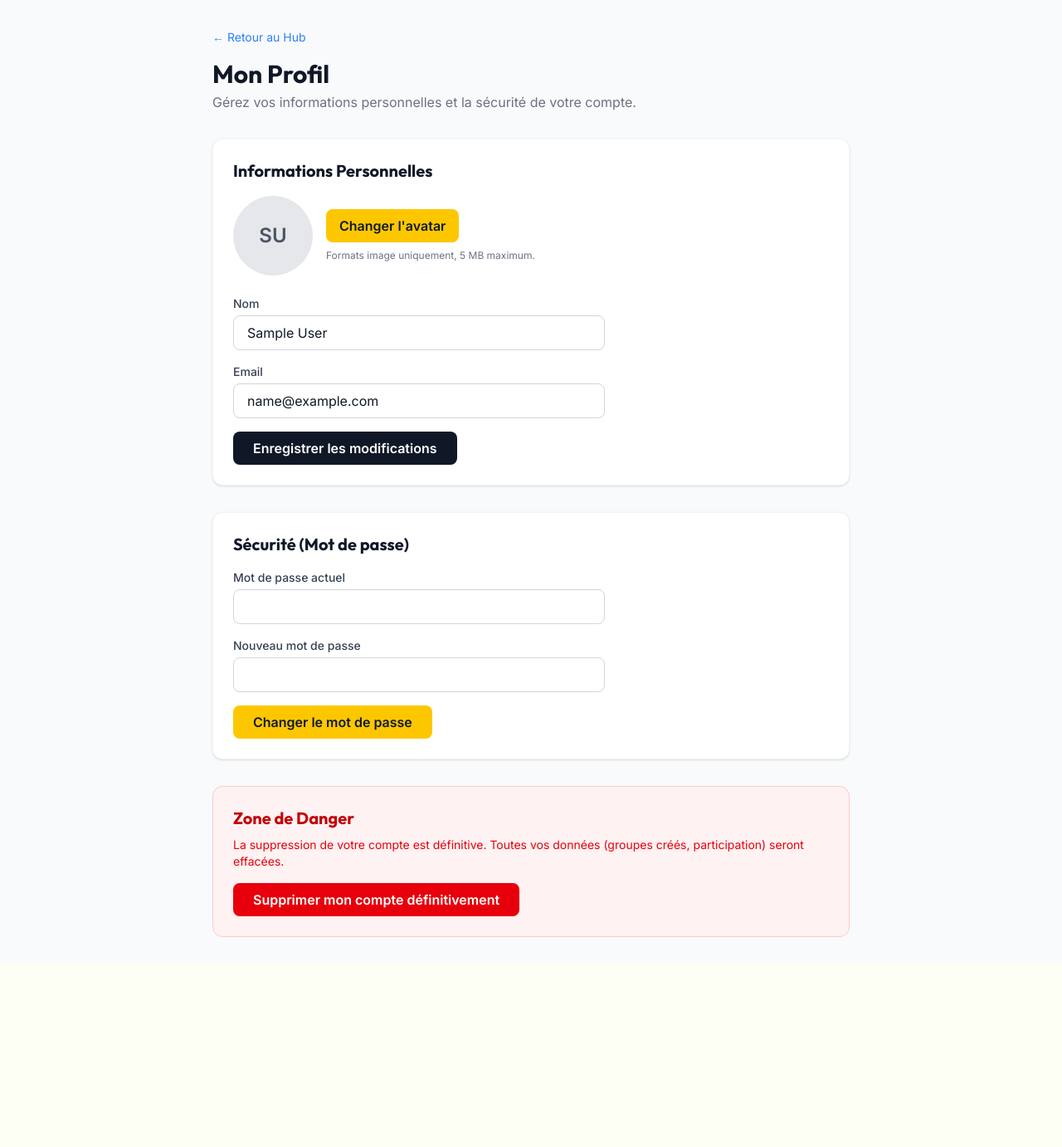
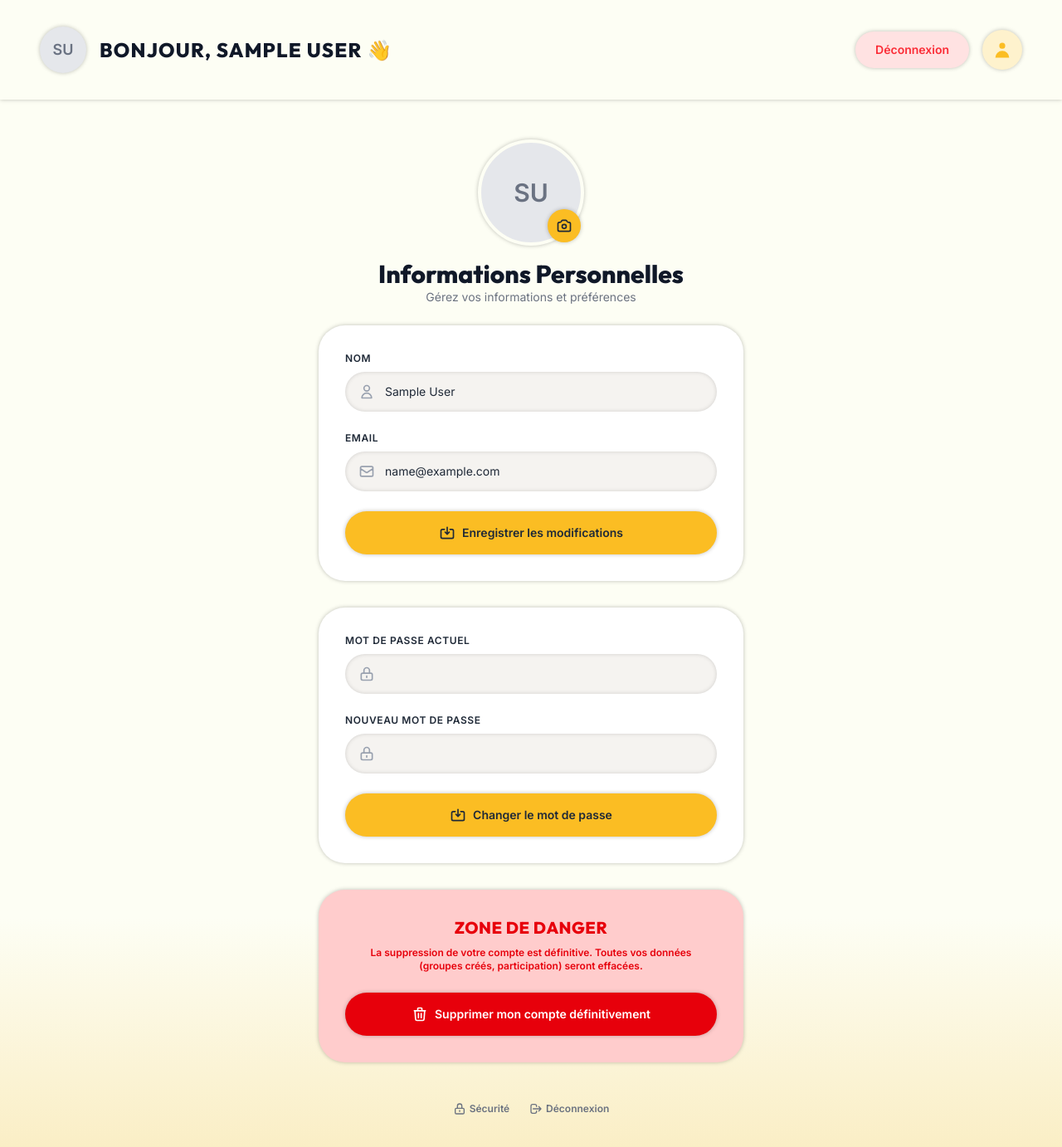
Before and after one commit to NicolasZubizarreta/golden-hour, a React app in the folder frontend/: page /profile in a window 1280 px wide. Shown: the whole page at 83% size. Before the commit the page ends 1161 px from the top, so only its background shows below. Built offline with nearby package versions, Linux system fonts and the light colour scheme; no server answers; sample sign-in values are in the browser's storage; the HTML template or start-up script is replaced by a standard one.

Commit message:
feat: design de la page profil, header cliquable et fix perte d'avatar au login

```diff
--- a/frontend/src/pages/Profile.jsx
+++ b/frontend/src/pages/Profile.jsx
@@ -26,7 +26,6 @@ export default function Profile() {
   const [isDeleting, setIsDeleting] = useState(false);
   const avatarInputRef = useRef(null);
 
-  // Remplir les champs avec les infos de l'utilisateur au chargement
   useEffect(() => {
     if (user) {
       setName(user.name || '');
@@ -36,10 +35,7 @@ export default function Profile() {
 
   const handleAvatarUpload = async (event) => {
     const file = event.target.files?.[0];
-
-    if (!file) {
-      return;
-    }
+    if (!file) return;
 
     setAvatarMessage({ type: '', text: '' });
     setIsUploadingAvatar(true);
@@ -61,7 +57,6 @@ export default function Profile() {
     }
   };
 
-  // METTRE À JOUR LES INFOS (PUT /api/users/me)
   const handleUpdateInfo = async (e) => {
     e.preventDefault();
     setInfoMessage({ type: '', text: '' });
@@ -69,12 +64,8 @@ export default function Profile() {
 
     try {
       const { data } = await api.put('/users/me', { name, email });
-
-      // On met à jour le store Zustand avec les nouvelles infos (data.user)
       setUser(data.user);
       setInfoMessage({ type: 'success', text: 'Informations mises à jour avec succès.' });
-
-      // On efface le message de succès après 3s
       setTimeout(() => setInfoMessage({ type: '', text: '' }), 3000);
     } catch (err) {
       setInfoMessage({ type: 'error', text: getApiErrorMessage(err, 'Erreur lors de la mise à jour.') });
@@ -83,7 +74,6 @@ export default function Profile() {
     }
   };
 
-  // METTRE À JOUR LE MOT DE PASSE (PUT /api/users/me/password)
   const handleUpdatePassword = async (e) => {
     e.preventDefault();
     setPasswordMessage({ type: '', text: '' });
@@ -91,7 +81,6 @@ export default function Profile() {
 
     try {
       await api.put('/users/me/password', { oldPassword: currentPassword, newPassword });
-
       setPasswordMessage({ type: 'success', text: 'Mot de passe modifié avec succès.' });
       setCurrentPassword('');
       setNewPassword('');
@@ -103,7 +92,6 @@ export default function Profile() {
     }
   };
 
-  // SUPPRIMER LE COMPTE (DELETE /api/users/me)
   const handleDeleteAccount = async () => {
     if (!window.confirm("🚨 DANGER : Voulez-vous vraiment supprimer votre compte ? Cette action est IRRÉVERSIBLE et supprimera toutes vos données.")) {
       return;
@@ -112,10 +100,8 @@ export default function Profile() {
     setIsDeleting(true);
     try {
       await api.delete('/users/me');
-
-      // Si succès, on déconnecte l'utilisateur (qui efface le store et le localStorage)
       logout();
-      navigate('/'); // Retour à l'accueil public
+      navigate('/');
     } catch (err) {
       alert(getApiErrorMessage(err, 'Erreur lors de la suppression.'));
       setIsDeleting(false);
@@ -123,31 +109,64 @@ export default function Profile() {
   };
 
   return (
-    <div className="min-h-screen bg-gray-50 p-8">
-      <div className="max-w-3xl mx-auto">
-        {/* HEADER */}
-        <div className="mb-8">
-          <Link to="/hub" className="text-sm text-blue-500 hover:underline mb-4 inline-block">← Retour au Hub</Link>
-          <h1 className="text-3xl font-bold">Mon Profil</h1>
-          <p className="text-gray-500 mt-1">Gérez vos informations personnelles et la sécurité de votre compte.</p>
-        </div>
+    <div className="relative min-h-screen flex flex-col bg-gradient-to-b from-golden-bg from-80% to-[#faeec5] font-inter text-golden-text">
 
-        <div className="space-y-8">
+      {/* =========================================
+          HEADER (py-32px + shadow-halo)
+      ========================================= */}
+      <header className="relative z-20 bg-golden-bg shadow-halo">
+        <div className="container-golden py-[32px] flex flex-col md:flex-row justify-between items-center gap-6">
 
-          {/* BLOC 1 : INFOS PERSONNELLES */}
-          <div className="bg-white p-6 rounded-xl shadow-sm border border-gray-100">
-            <h2 className="text-xl font-bold mb-4">Informations Personnelles</h2>
-
-            <div className="flex flex-col sm:flex-row sm:items-center gap-4 mb-6">
-              <div className="w-24 h-24 rounded-full overflow-hidden bg-gray-200 border border-gray-200 flex items-center justify-center text-2xl font-bold text-gray-600">
+          {/* Avatar & Bonjour (Lien vers le Hub) */}
+          <Link to="/hub" className="flex items-center gap-4 hover:scale-[1.02] transition-transform cursor-pointer">
+            <div className="w-14 h-14 rounded-full overflow-hidden bg-gray-200 shadow-halo flex items-center justify-center text-lg font-bold text-gray-500">
               {user?.avatar ? (
-                  <img src={getMediaUrl(user.avatar)} alt={`Avatar de ${user.name}`} className="w-full h-full object-cover" />
+                <img src={getMediaUrl(user.avatar)} alt="Avatar" className="w-full h-full object-cover" />
               ) : (
-                  getInitials(user?.name)
+                getInitials(user?.name || 'A')
               )}
             </div>
+            <h1 className="font-outfit font-black text-2xl uppercase tracking-wider text-gray-900">
+              Bonjour, {user?.name || 'Aventurier'} 👋
+            </h1>
+          </Link>
 
-              <div>
+          {/* Actions (Déconnexion & Profil) */}
+          <div className="flex items-center gap-4">
+            <button onClick={logout} className="px-6 py-3 bg-red-100 text-red-500 font-bold rounded-full shadow-halo hover:bg-red-200 transition text-sm cursor-pointer">
+              Déconnexion
+            </button>
+            <Link to="/profile" className="w-12 h-12 bg-[#fef2cd] text-golden-primary shadow-halo rounded-full flex items-center justify-center hover:scale-105 transition-transform cursor-pointer">
+              <svg className="w-6 h-6" fill="currentColor" viewBox="0 0 20 20"><path fillRule="evenodd" d="M10 9a3 3 0 100-6 3 3 0 000 6zm-7 9a7 7 0 1114 0H3z" clipRule="evenodd"></path></svg>
+            </Link>
+          </div>
+        </div>
+      </header>
+
+      {/* =========================================
+          MAIN (py-48px)
+      ========================================= */}
+      <main className="flex-1 container-golden py-[48px] flex flex-col items-center justify-center">
+
+        <div className="w-full max-w-lg space-y-8 flex flex-col items-center">
+
+          {/* AVATAR UPLOAD SECTION */}
+          <div className="flex flex-col items-center mb-6">
+            <div className="relative mb-4">
+              <div className="w-32 h-32 rounded-full overflow-hidden bg-gray-200 shadow-halo border-4 border-golden-bg flex items-center justify-center text-3xl font-bold text-gray-500">
+                {user?.avatar ? (
+                  <img src={getMediaUrl(user.avatar)} alt="Avatar" className="w-full h-full object-cover" />
+                ) : (
+                  getInitials(user?.name || 'A')
+                )}
+              </div>
+              <button
+                onClick={() => avatarInputRef.current?.click()}
+                disabled={isUploadingAvatar}
+                className="absolute bottom-1 right-1 bg-golden-primary text-golden-text w-10 h-10 rounded-full flex items-center justify-center shadow-halo hover:scale-110 transition-transform cursor-pointer disabled:cursor-not-allowed"
+              >
+                <svg className="w-5 h-5" fill="none" stroke="currentColor" viewBox="0 0 24 24"><path strokeLinecap="round" strokeLinejoin="round" strokeWidth="2" d="M3 9a2 2 0 012-2h.93a2 2 0 001.664-.89l.812-1.22A2 2 0 0110.07 4h3.86a2 2 0 011.664.89l.812 1.22A2 2 0 0018.07 7H19a2 2 0 012 2v9a2 2 0 01-2 2H5a2 2 0 01-2-2V9z"></path><path strokeLinecap="round" strokeLinejoin="round" strokeWidth="2" d="M15 13a3 3 0 11-6 0 3 3 0 016 0z"></path></svg>
+              </button>
               <input
                 ref={avatarInputRef}
                 type="file"
@@ -155,119 +174,145 @@ export default function Profile() {
                 className="hidden"
                 onChange={handleAvatarUpload}
               />
-                <button
-                  type="button"
-                  onClick={() => avatarInputRef.current?.click()}
-                  disabled={isUploadingAvatar}
-                  className="bg-yellow-400 text-gray-900 font-bold py-2 px-4 rounded-lg hover:bg-yellow-500 transition disabled:opacity-50"
-                >
-                  {isUploadingAvatar ? "Upload..." : "Changer l'avatar"}
-                </button>
-                <p className="text-xs text-gray-500 mt-2">Formats image uniquement, 5 MB maximum.</p>
-              </div>
             </div>
 
+            <h2 className="text-3xl font-outfit font-black text-gray-900">Informations Personnelles</h2>
+            <p className="text-sm text-golden-muted">Gérez vos informations et préférences</p>
+
             {avatarMessage.text && (
-              <div className={`p-3 rounded mb-4 text-sm ${avatarMessage.type === 'error' ? 'bg-red-100 text-red-700' : 'bg-green-100 text-green-700'}`}>
+              <div className={`mt-4 p-3 rounded-2xl text-sm font-medium w-full text-center ${avatarMessage.type === 'error' ? 'bg-red-50 text-red-600 border border-red-200' : 'bg-green-50 text-green-600 border border-green-200'}`}>
                 {avatarMessage.text}
               </div>
             )}
+          </div>
 
+          {/* BLOC 1 : INFOS PERSONNELLES */}
+          <div className="bg-golden-card p-8 rounded-[2rem] shadow-halo w-full">
             {infoMessage.text && (
-              <div className={`p-3 rounded mb-4 text-sm ${infoMessage.type === 'error' ? 'bg-red-100 text-red-700' : 'bg-green-100 text-green-700'}`}>
+              <div className={`p-3 rounded-2xl mb-6 text-sm text-center font-medium ${infoMessage.type === 'error' ? 'bg-red-50 text-red-600 border border-red-200' : 'bg-green-50 text-green-600 border border-green-200'}`}>
                 {infoMessage.text}
               </div>
             )}
 
-            <form onSubmit={handleUpdateInfo} className="space-y-4 max-w-md">
+            <form onSubmit={handleUpdateInfo} className="space-y-6">
               <div>
-                <label className="block text-sm font-medium text-gray-700 mb-1">Nom</label>
+                <label className="block text-xs font-bold text-golden-text uppercase tracking-wider mb-2">Nom</label>
+                <div className="relative flex items-center">
+                  <svg className="absolute left-4 w-5 h-5 text-gray-400" fill="none" stroke="currentColor" viewBox="0 0 24 24"><path strokeLinecap="round" strokeLinejoin="round" strokeWidth="2" d="M16 7a4 4 0 11-8 0 4 4 0 018 0zM12 14a7 7 0 00-7 7h14a7 7 0 00-7-7z"></path></svg>
                   <input
                     type="text"
                     required
                     value={name}
                     onChange={(e) => setName(e.target.value)}
-                  className="w-full border border-gray-300 rounded-lg px-4 py-2 focus:ring-2 focus:ring-yellow-400 focus:outline-none"
+                    className="w-full bg-golden-input shadow-creuse rounded-full py-3.5 pl-12 pr-5 text-golden-text placeholder-gray-400 focus:outline-none focus:ring-2 focus:ring-golden-primary transition-all text-sm"
                   />
                 </div>
+              </div>
+
               <div>
-                <label className="block text-sm font-medium text-gray-700 mb-1">Email</label>
+                <label className="block text-xs font-bold text-golden-text uppercase tracking-wider mb-2">Email</label>
+                <div className="relative flex items-center">
+                  <svg className="absolute left-4 w-5 h-5 text-gray-400" fill="none" stroke="currentColor" viewBox="0 0 24 24"><path strokeLinecap="round" strokeLinejoin="round" strokeWidth="2" d="M3 8l7.89 5.26a2 2 0 002.22 0L21 8M5 19h14a2 2 0 002-2V7a2 2 0 00-2-2H5a2 2 0 00-2 2v10a2 2 0 002 2z"></path></svg>
                   <input
                     type="email"
                     required
                     value={email}
                     onChange={(e) => setEmail(e.target.value)}
-                  className="w-full border border-gray-300 rounded-lg px-4 py-2 focus:ring-2 focus:ring-yellow-400 focus:outline-none"
+                    className="w-full bg-golden-input shadow-creuse rounded-full py-3.5 pl-12 pr-5 text-golden-text placeholder-gray-400 focus:outline-none focus:ring-2 focus:ring-golden-primary transition-all text-sm"
                   />
                 </div>
+              </div>
+
               <button
                 type="submit"
                 disabled={isUpdatingInfo}
-                className="bg-gray-900 text-white font-bold py-2 px-6 rounded-lg hover:bg-gray-800 transition disabled:opacity-50"
+                className="w-full bg-golden-primary text-golden-text font-bold text-sm py-4 rounded-full shadow-halo hover:scale-[1.02] transition-transform mt-2 flex items-center justify-center gap-2 cursor-pointer disabled:cursor-not-allowed"
               >
+                <svg className="w-5 h-5" fill="none" stroke="currentColor" viewBox="0 0 24 24"><path strokeLinecap="round" strokeLinejoin="round" strokeWidth="2" d="M8 7H5a2 2 0 00-2 2v9a2 2 0 002 2h14a2 2 0 002-2V9a2 2 0 00-2-2h-3m-1 4l-3 3m0 0l-3-3m3 3V4"></path></svg>
                 {isUpdatingInfo ? 'Enregistrement...' : 'Enregistrer les modifications'}
               </button>
             </form>
           </div>
 
           {/* BLOC 2 : SÉCURITÉ */}
-          <div className="bg-white p-6 rounded-xl shadow-sm border border-gray-100">
-            <h2 className="text-xl font-bold mb-4">Sécurité (Mot de passe)</h2>
-
+          <div className="bg-golden-card p-8 rounded-[2rem] shadow-halo w-full">
             {passwordMessage.text && (
-              <div className={`p-3 rounded mb-4 text-sm ${passwordMessage.type === 'error' ? 'bg-red-100 text-red-700' : 'bg-green-100 text-green-700'}`}>
+              <div className={`p-3 rounded-2xl mb-6 text-sm text-center font-medium ${passwordMessage.type === 'error' ? 'bg-red-50 text-red-600 border border-red-200' : 'bg-green-50 text-green-600 border border-green-200'}`}>
                 {passwordMessage.text}
               </div>
             )}
 
-            <form onSubmit={handleUpdatePassword} className="space-y-4 max-w-md">
+            <form onSubmit={handleUpdatePassword} className="space-y-6">
               <div>
-                <label className="block text-sm font-medium text-gray-700 mb-1">Mot de passe actuel</label>
+                <label className="block text-xs font-bold text-golden-text uppercase tracking-wider mb-2">Mot de passe actuel</label>
+                <div className="relative flex items-center">
+                  <svg className="absolute left-4 w-5 h-5 text-gray-400" fill="none" stroke="currentColor" viewBox="0 0 24 24"><path strokeLinecap="round" strokeLinejoin="round" strokeWidth="2" d="M12 15v2m-6 4h12a2 2 0 002-2v-6a2 2 0 00-2-2H6a2 2 0 00-2 2v6a2 2 0 002 2zm10-10V7a4 4 0 00-8 0v4h8z"></path></svg>
                   <input
                     type="password"
                     required
                     value={currentPassword}
                     onChange={(e) => setCurrentPassword(e.target.value)}
-                  className="w-full border border-gray-300 rounded-lg px-4 py-2 focus:ring-2 focus:ring-yellow-400 focus:outline-none"
+                    className="w-full bg-golden-input shadow-creuse rounded-full py-3.5 pl-12 pr-5 text-golden-text placeholder-gray-400 focus:outline-none focus:ring-2 focus:ring-golden-primary transition-all text-sm"
                   />
                 </div>
+              </div>
+
               <div>
-                <label className="block text-sm font-medium text-gray-700 mb-1">Nouveau mot de passe</label>
+                <label className="block text-xs font-bold text-golden-text uppercase tracking-wider mb-2">Nouveau mot de passe</label>
+                <div className="relative flex items-center">
+                  <svg className="absolute left-4 w-5 h-5 text-gray-400" fill="none" stroke="currentColor" viewBox="0 0 24 24"><path strokeLinecap="round" strokeLinejoin="round" strokeWidth="2" d="M12 15v2m-6 4h12a2 2 0 002-2v-6a2 2 0 00-2-2H6a2 2 0 00-2 2v6a2 2 0 002 2zm10-10V7a4 4 0 00-8 0v4h8z"></path></svg>
                   <input
                     type="password"
                     required
                     value={newPassword}
                     onChange={(e) => setNewPassword(e.target.value)}
-                  className="w-full border border-gray-300 rounded-lg px-4 py-2 focus:ring-2 focus:ring-yellow-400 focus:outline-none"
+                    className="w-full bg-golden-input shadow-creuse rounded-full py-3.5 pl-12 pr-5 text-golden-text placeholder-gray-400 focus:outline-none focus:ring-2 focus:ring-golden-primary transition-all text-sm"
                   />
                 </div>
+              </div>
+
               <button
                 type="submit"
                 disabled={isUpdatingPassword}
-                className="bg-yellow-400 text-gray-900 font-bold py-2 px-6 rounded-lg hover:bg-yellow-500 transition disabled:opacity-50"
+                className="w-full bg-golden-primary text-golden-text font-bold text-sm py-4 rounded-full shadow-halo hover:scale-[1.02] transition-transform mt-2 flex items-center justify-center gap-2 cursor-pointer disabled:cursor-not-allowed"
               >
+                <svg className="w-5 h-5" fill="none" stroke="currentColor" viewBox="0 0 24 24"><path strokeLinecap="round" strokeLinejoin="round" strokeWidth="2" d="M8 7H5a2 2 0 00-2 2v9a2 2 0 002 2h14a2 2 0 002-2V9a2 2 0 00-2-2h-3m-1 4l-3 3m0 0l-3-3m3 3V4"></path></svg>
                 {isUpdatingPassword ? 'Modification...' : 'Changer le mot de passe'}
               </button>
             </form>
           </div>
 
           {/* BLOC 3 : ZONE DE DANGER */}
-          <div className="bg-red-50 p-6 rounded-xl border border-red-200">
-            <h2 className="text-xl font-bold text-red-700 mb-2">Zone de Danger</h2>
-            <p className="text-sm text-red-600 mb-4">
+          <div className="bg-[#ffcccc] p-8 rounded-[2rem] w-full text-center shadow-halo">
+            <h2 className="text-xl font-black text-red-600 mb-2 uppercase tracking-wide">Zone de Danger</h2>
+            <p className="text-xs font-bold text-red-600 mb-6 px-4">
               La suppression de votre compte est définitive. Toutes vos données (groupes créés, participation) seront effacées.
             </p>
             <button
               onClick={handleDeleteAccount}
               disabled={isDeleting}
-              className="bg-red-600 text-white font-bold py-2 px-6 rounded-lg hover:bg-red-700 transition disabled:opacity-50"
+              className="w-full bg-red-600 text-white font-bold text-sm py-4 rounded-full shadow-halo hover:bg-red-700 hover:scale-[1.02] transition-transform flex items-center justify-center gap-2 cursor-pointer disabled:cursor-not-allowed"
             >
-              {isDeleting ? 'Suppression en cours...' : 'Supprimer mon compte définitivement'}
+              <svg className="w-5 h-5" fill="none" stroke="currentColor" viewBox="0 0 24 24"><path strokeLinecap="round" strokeLinejoin="round" strokeWidth="2" d="M19 7l-.867 12.142A2 2 0 0116.138 21H7.862a2 2 0 01-1.995-1.858L5 7m5 4v6m4-6v6m1-10V4a1 1 0 00-1-1h-4a1 1 0 00-1 1v3M4 7h16"></path></svg>
+              {isDeleting ? 'Suppression...' : 'Supprimer mon compte définitivement'}
             </button>
           </div>
 
         </div>
-      </div>
+      </main>
+
+      {/* FOOTER TEXT */}
+      <footer className="w-full flex justify-center gap-6 text-xs font-bold text-golden-muted pb-10">
+        <Link to="/privacy" className="hover:text-golden-text flex items-center gap-1 cursor-pointer">
+          <svg className="w-4 h-4" fill="none" stroke="currentColor" viewBox="0 0 24 24"><path strokeLinecap="round" strokeLinejoin="round" strokeWidth="2" d="M12 15v2m-6 4h12a2 2 0 002-2v-6a2 2 0 00-2-2H6a2 2 0 00-2 2v6a2 2 0 002 2zm10-10V7a4 4 0 00-8 0v4h8z"></path></svg>
+          Sécurité
+        </Link>
+        <button onClick={logout} className="hover:text-golden-text flex items-center gap-1 cursor-pointer">
+          <svg className="w-4 h-4" fill="none" stroke="currentColor" viewBox="0 0 24 24"><path strokeLinecap="round" strokeLinejoin="round" strokeWidth="2" d="M17 16l4-4m0 0l-4-4m4 4H7m6 4v1a3 3 0 01-3 3H6a3 3 0 01-3-3V7a3 3 0 013-3h4a3 3 0 013 3v1"></path></svg>
+          Déconnexion
+        </button>
+      </footer>
+
     </div>
   );
 }
```
Also changed, not shown: frontend/src/pages/Hub.jsx (+5 -5 lines), 1 other file (tests, documents, lock files or other folders). Lines whose indentation alone changed are shown as unchanged.
